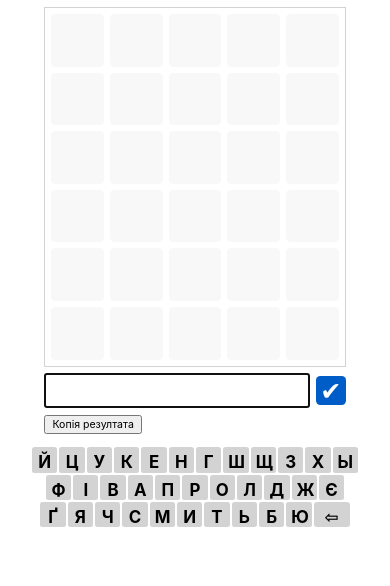
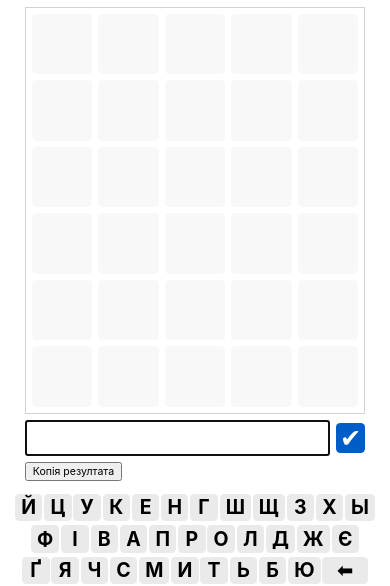
Before and after one commit to svvvst/wordle_rue, a plain HTML site: page index.html in a window 390 px wide. Shown: the part 113-699 px from the top of the page. Drawn offline with Linux system fonts and the light colour scheme; no server answers.

Commit message:
updated css for better mobile experience

```diff
--- a/keyboard.js
+++ b/keyboard.js
@@ -7,7 +7,7 @@ function buildKeyboard(layout) {
     row.forEach((letter) => {
       if (letter) {
         if (letter === "backspace") {
-          keyboard += `<button class="key" id="backspace">⇦</button>`;
+          keyboard += `<button class="key" id="backspace">⬅</button>`;
         } else {
           keyboard += `<button class="key" data-letter=${letter}>${letter}</button>`;
         }
--- a/style.css
+++ b/style.css
@@ -1,4 +1,6 @@
 :root {
+  --ui-scale:1;
+
   --color-right: rgb(41, 168, 37);
   --color-wrong: rgb(236, 53, 53);
   --color-swap: rgb(255, 230, 116);
@@ -21,6 +23,15 @@
   --gradient-light-rev: linear-gradient(to bottom, #eaeaea, white);
 
   --border-radius: 0.5vh;
+
+  --key-size:7vw;
+  --key-size-max:7vh;
+}
+
+@media (device-height<device-width){
+  .keyboard{
+    color:red;
+  }
 }
 
 * {
@@ -94,8 +105,8 @@ table {
 }
 
 td {
-  width: 6vh;
-  height: 6vh;
+  width: min(8vh,15vw);
+  height: min(8vh,15vw);
   background-color: var(--color-tile);
   border-radius: var(--border-radius);
   color: white;
@@ -131,9 +142,8 @@ h1 {
 #footer {
   display: flex block;
 
-  position: absolute;
-  right: 2vw;
-  bottom: 2vw;
+  float:right;
+  margin:2vw;
 
   gap: 1em;
 }
@@ -181,23 +191,60 @@ h1 {
 /* Keyboard */
 
 .keyboard {
-  text-align: center;
+  width:100%;
 }
 
 .key {
-  width: 3vh;
-  height: 3vh;
-  margin: 1px;
-  padding: 5px;
+  display:flex;
+  justify-content: center;
+  align-items: center;
+
+  background-color:red;
+  width:unset;
+  height: var(--key-size);
+
+  max-width:var(--key-size-max);
+  max-height:var(--key-size-max);
+
+  flex: 0 0 var(--key-size);
+
+  font-size: min(5vw,3vh);
+  line-height:0;
+  font-weight: bold;
+  background-color: #eaeaea;
+
   border: none;
-  border-radius: 10%;
-  font-size: 2vh;
-  font-weight: bold;
-  background-color: lightgray;
+  border-radius: var(--border-radius);;
+
+  cursor: pointer;
 }
 
+.key:hover{
+  background-color:lightgray;
+}
+
+.key:active{
+  background-color:gray;
+}
+
+.keyboard div{
+  display:flex;
+  flex-flow:row nowrap;
+  justify-content:center;
+  gap:0.5vw;
+
+  height:100%;
+
+  margin:0;
+}
+
+.keyboard div:nth-child(2){
+    margin:var(--border-radius) 0;
+  }
+
 #backspace {
-  width: 36px;
+  flex: 0 0 calc(1.66*var(--key-size));
+  max-width: calc(1.66*var(--key-size-max));
 }
 
 .key.right {
```
